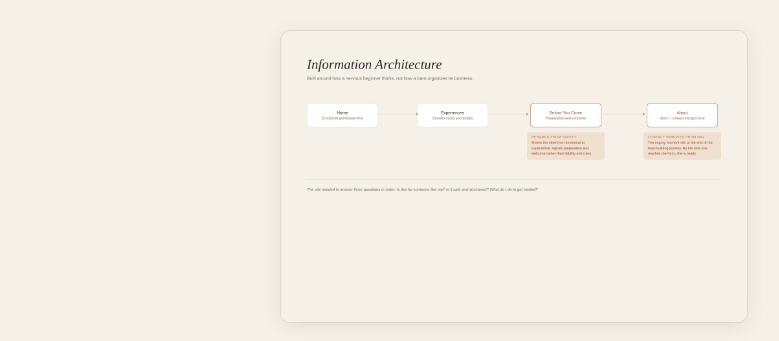
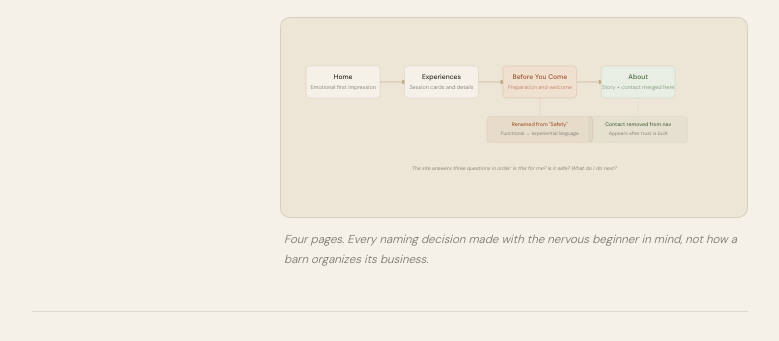
Before and after one commit to nikaylah/portfolio, a plain HTML site: page crescent-stables.html in a window 1280 px wide. Shown: the part 3241-3582 px from the top of the page, without its empty margins (250-1029 px from the left). Drawn offline with nearby package versions, Linux system fonts and the light colour scheme.

Commit message:
replace sitemap image with inline SVG diagram

```diff
--- a/crescent-stables.html
+++ b/crescent-stables.html
@@ -248,7 +248,53 @@ footer{padding:2rem;border-top:0.5px solid var(--border);display:flex;justify-co
       <p>The final site has four pages: Home, Experiences, Before You Come, and About. Two naming decisions are worth noting.</p>
       <p>The Safety page was renamed Before You Come. That shift moves the label from functional to experiential. It signals preparation and welcome rather than liability and rules. Contact was removed from the navigation entirely and merged into the bottom of the About page. This places the inquiry moment at the end of the trust-building journey rather than in competition with it.</p>
 
-      <img src="portfolio-assets/cs-sitemap.png" alt="Site map showing four page information architecture" class="asset-img">
+      <div style="margin:1.25rem 0;background:var(--cream-dark);border-radius:10px;border:0.5px solid var(--border);padding:2rem 1.5rem;overflow:hidden">
+        <svg viewBox="0 0 680 220" xmlns="http://www.w3.org/2000/svg" style="width:100%;height:auto;display:block;font-family:'DM Sans',sans-serif">
+
+          <!-- Arrows -->
+          <line x1="122" y1="52" x2="158" y2="52" stroke="#C4A882" stroke-width="1"/>
+          <polygon points="158,48 166,52 158,56" fill="#C4A882"/>
+          <line x1="282" y1="52" x2="318" y2="52" stroke="#C4A882" stroke-width="1"/>
+          <polygon points="318,48 326,52 318,56" fill="#C4A882"/>
+          <line x1="442" y1="52" x2="478" y2="52" stroke="#C4A882" stroke-width="1"/>
+          <polygon points="478,48 486,52 478,56" fill="#C4A882"/>
+
+          <!-- Card: Home -->
+          <rect x="2" y="26" width="120" height="52" rx="6" fill="#F5F0E8" stroke="rgba(44,42,38,0.15)" stroke-width="0.75"/>
+          <text x="62" y="48" text-anchor="middle" font-size="11" font-weight="500" fill="#2C2A26">Home</text>
+          <text x="62" y="63" text-anchor="middle" font-size="9" fill="#7A7670">Emotional first impression</text>
+
+          <!-- Card: Experiences -->
+          <rect x="162" y="26" width="120" height="52" rx="6" fill="#F5F0E8" stroke="rgba(44,42,38,0.15)" stroke-width="0.75"/>
+          <text x="222" y="48" text-anchor="middle" font-size="11" font-weight="500" fill="#2C2A26">Experiences</text>
+          <text x="222" y="63" text-anchor="middle" font-size="9" fill="#7A7670">Session cards and details</text>
+
+          <!-- Card: Before You Come (highlighted) -->
+          <rect x="322" y="26" width="120" height="52" rx="6" fill="#F0E0D0" stroke="rgba(160,82,45,0.3)" stroke-width="0.75"/>
+          <text x="382" y="48" text-anchor="middle" font-size="11" font-weight="500" fill="#A0522D">Before You Come</text>
+          <text x="382" y="63" text-anchor="middle" font-size="9" fill="#A0522D" opacity="0.7">Preparation and welcome</text>
+
+          <!-- Card: About (highlighted) -->
+          <rect x="482" y="26" width="120" height="52" rx="6" fill="#E8EEE4" stroke="rgba(122,140,110,0.3)" stroke-width="0.75"/>
+          <text x="542" y="48" text-anchor="middle" font-size="11" font-weight="500" fill="#4A6741">About</text>
+          <text x="542" y="63" text-anchor="middle" font-size="9" fill="#4A6741" opacity="0.7">Story + contact merged here</text>
+
+          <!-- Callout line: Before You Come -->
+          <line x1="382" y1="78" x2="382" y2="108" stroke="rgba(160,82,45,0.3)" stroke-width="0.75" stroke-dasharray="3,2"/>
+          <rect x="296" y="108" width="172" height="42" rx="5" fill="rgba(160,82,45,0.07)" stroke="rgba(160,82,45,0.2)" stroke-width="0.75"/>
+          <text x="382" y="124" text-anchor="middle" font-size="8.5" font-weight="500" fill="#A0522D">Renamed from "Safety"</text>
+          <text x="382" y="138" text-anchor="middle" font-size="8" fill="#7A7670">Functional → experiential language</text>
+
+          <!-- Callout line: About -->
+          <line x1="542" y1="78" x2="542" y2="108" stroke="rgba(122,140,110,0.3)" stroke-width="0.75" stroke-dasharray="3,2"/>
+          <rect x="462" y="108" width="160" height="42" rx="5" fill="rgba(122,140,110,0.07)" stroke="rgba(122,140,110,0.2)" stroke-width="0.75"/>
+          <text x="542" y="124" text-anchor="middle" font-size="8.5" font-weight="500" fill="#4A6741">Contact removed from nav</text>
+          <text x="542" y="138" text-anchor="middle" font-size="8" fill="#7A7670">Appears after trust is built</text>
+
+          <!-- Bottom note -->
+          <text x="340" y="195" text-anchor="middle" font-size="8.5" fill="#7A7670" font-style="italic">The site answers three questions in order: Is this for me? Is it safe? What do I do next?</text>
+        </svg>
+      </div>
       <p class="asset-caption">Four pages. Every naming decision made with the nervous beginner in mind, not how a barn organizes its business.</p>
     </div>
   </div>
```
Also changed, not shown: 1 other file.
